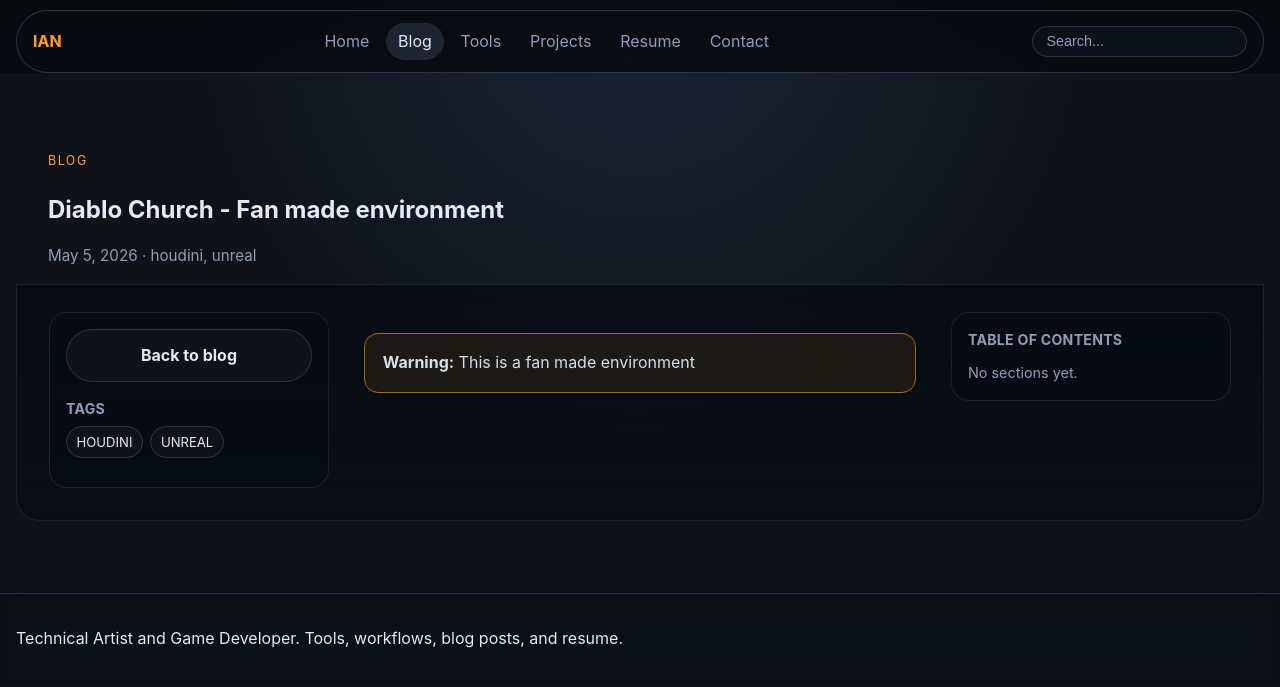
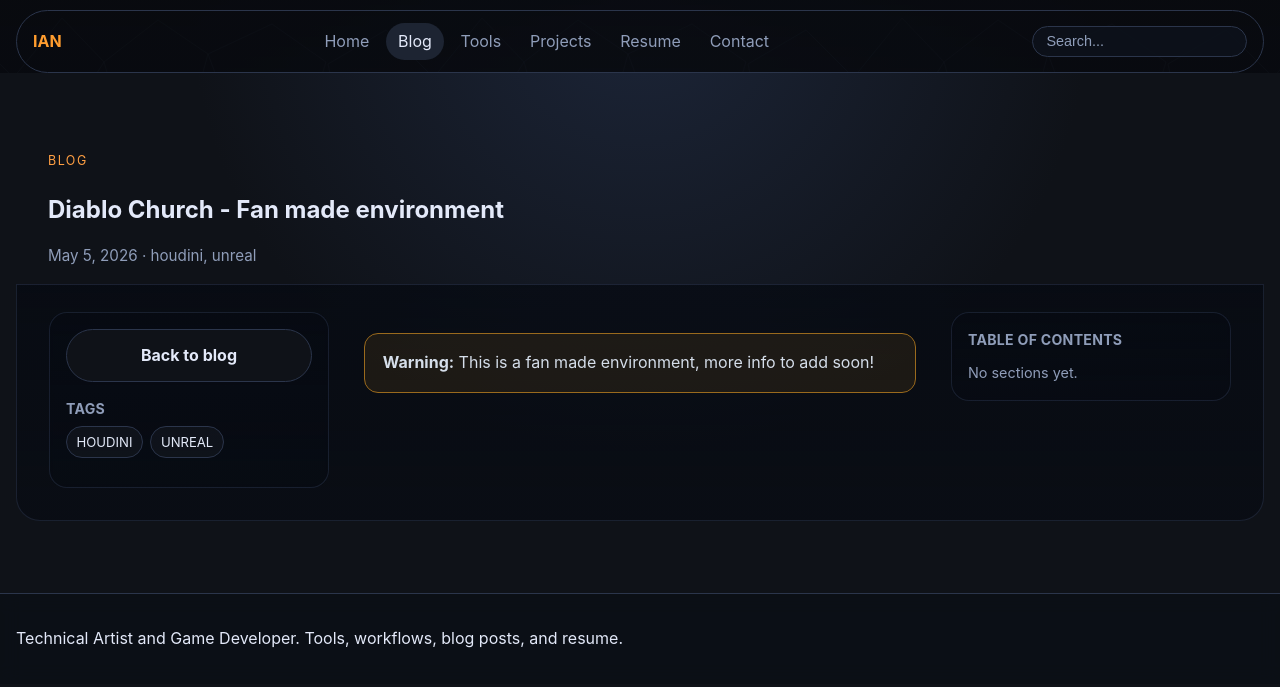
Before and after one commit to ianistor/ian_mywebsite, a Jekyll site: the page built from _posts/2026-05-05-FanDiabloChurch.md, in a window 1280 px wide and 900 px high. Shown: the top 687 px of the window. Built offline with Jekyll 4.4.1, drawn with Linux system fonts in a browser that asks for light colours; nearby versions of some CDN libraries.

Commit message:
Update warning message in FanDiabloChurch post

```diff
--- a/_posts/2026-05-05-FanDiabloChurch.md
+++ b/_posts/2026-05-05-FanDiabloChurch.md
@@ -7,4 +7,4 @@
 hidden: false
 ---
 
-<div class="callout warning"><p><strong>Warning:</strong> This is a fan made environment </p></div>
+<div class="callout warning"><p><strong>Warning:</strong> This is a fan made environment, more info to add soon! </p></div>
```
